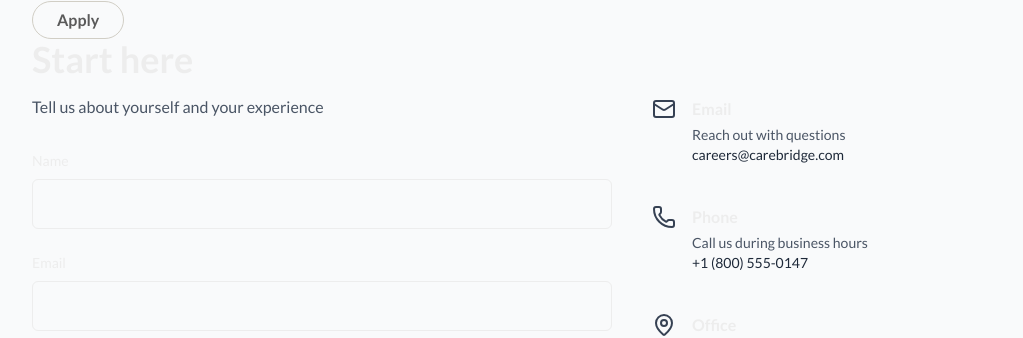
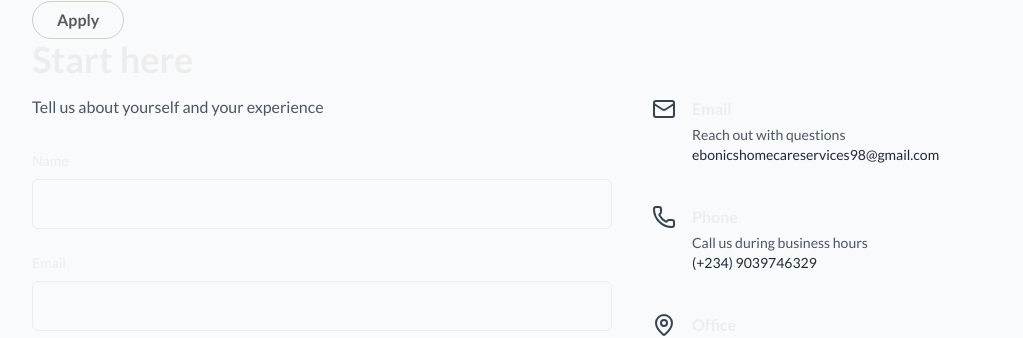
Before and after one commit to codedbyelijah/ebonics-web-app, a Next.js app: page /career in a window 1280 px wide. Shown: the part 1289-1627 px from the top of the page, without its empty margins (8-1031 px from the left). Built offline with nearby package versions, Linux system fonts and the light colour scheme.

Commit message:
fix some route miss typed

```diff
--- a/app/career/career-form.tsx
+++ b/app/career/career-form.tsx
@@ -107,7 +107,9 @@ export default function CareerForm() {
             <div>
               <h4 className="font-semibold mb-1">Email</h4>
               <p className="text-gray-600 text-sm">Reach out with questions</p>
-              <p className="text-sm text-gray-800">careers@carebridge.com</p>
+              <p className="text-sm text-gray-800">
+                ebonicshomecareservices98@gmail.com
+              </p>
             </div>
           </div>
 
@@ -119,7 +121,7 @@ export default function CareerForm() {
               <p className="text-gray-600 text-sm">
                 Call us during business hours
               </p>
-              <p className="text-sm text-gray-800">+1 (800) 555-0147</p>
+              <p className="text-sm text-gray-800">(+234) 9039746329</p>
             </div>
           </div>
 
--- a/app/services/faq-section.tsx
+++ b/app/services/faq-section.tsx
@@ -45,7 +45,7 @@ export default function FAQSection() {
   };
 
   return (
-    <section className="bg-white py-15">
+    <section className="bg-white py-15" id="faq">
       <div className="container-wrapper">
         {/* Header */}
         <div className="text-center mb-16">
--- a/components/footer.tsx
+++ b/components/footer.tsx
@@ -14,7 +14,7 @@ export default function Footer() {
       links: [
         {
           title: "Our Services",
-          href: "/service",
+          href: "/services",
         },
         {
           title: "About Us",
@@ -22,7 +22,7 @@ export default function Footer() {
         },
         {
           title: "FAQ",
-          href: "/about-us#faq",
+          href: "/services#faq",
         },
         {
           title: "Blog",
--- a/components/navbar.tsx
+++ b/components/navbar.tsx
@@ -58,7 +58,7 @@ export default function Navbar() {
   const navLinks = [
     { name: "Services", href: "/services" },
     { name: "About Us", href: "/about-us" },
-    { name: "Blog", href: "/blog" },
+    { name: "Blog", href: "/" },
     { name: "Career", href: "/career" },
     { name: "Contact", href: "/contact" },
   ];
```
Also changed, not shown: 1 other file (tests, documents, lock files or other folders).
